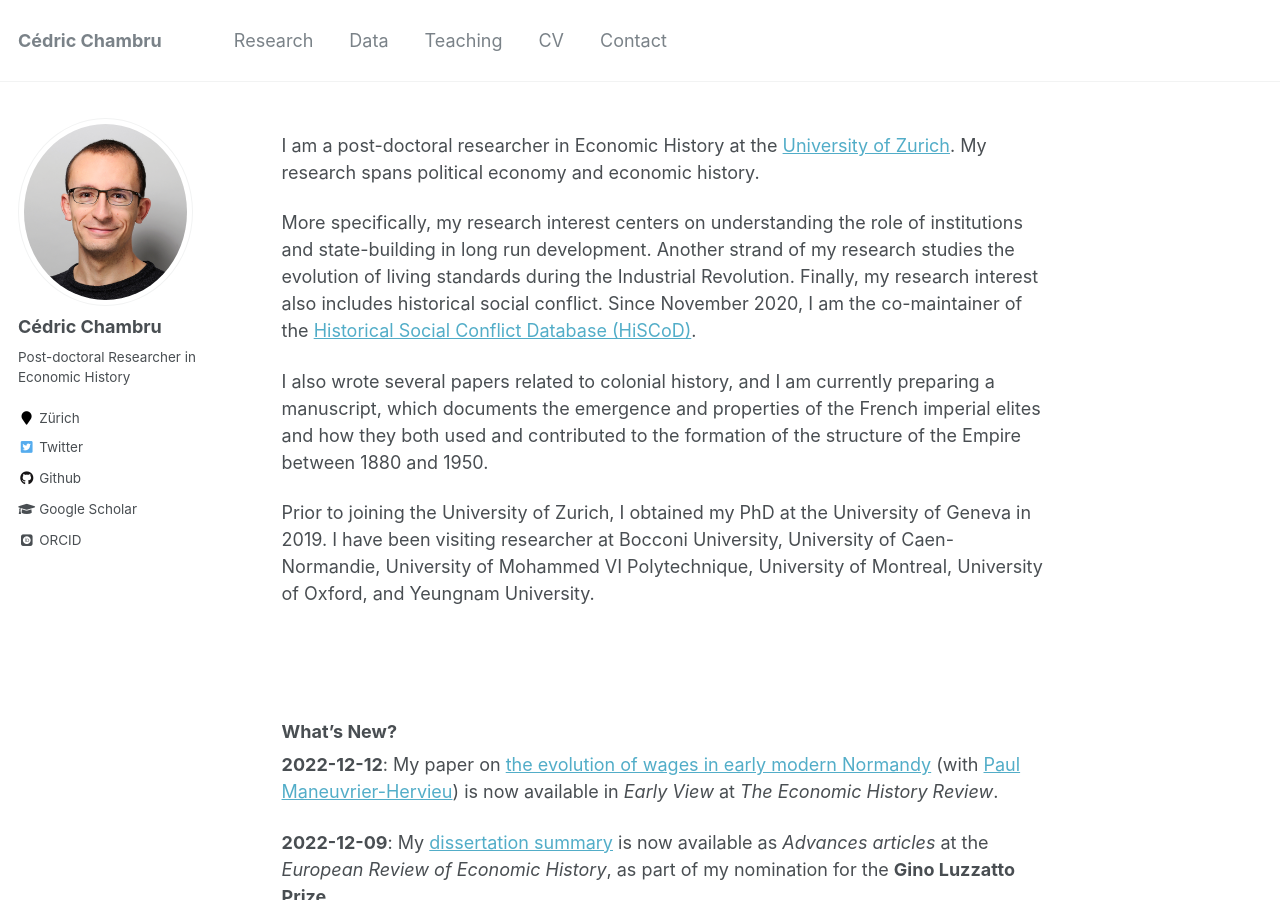
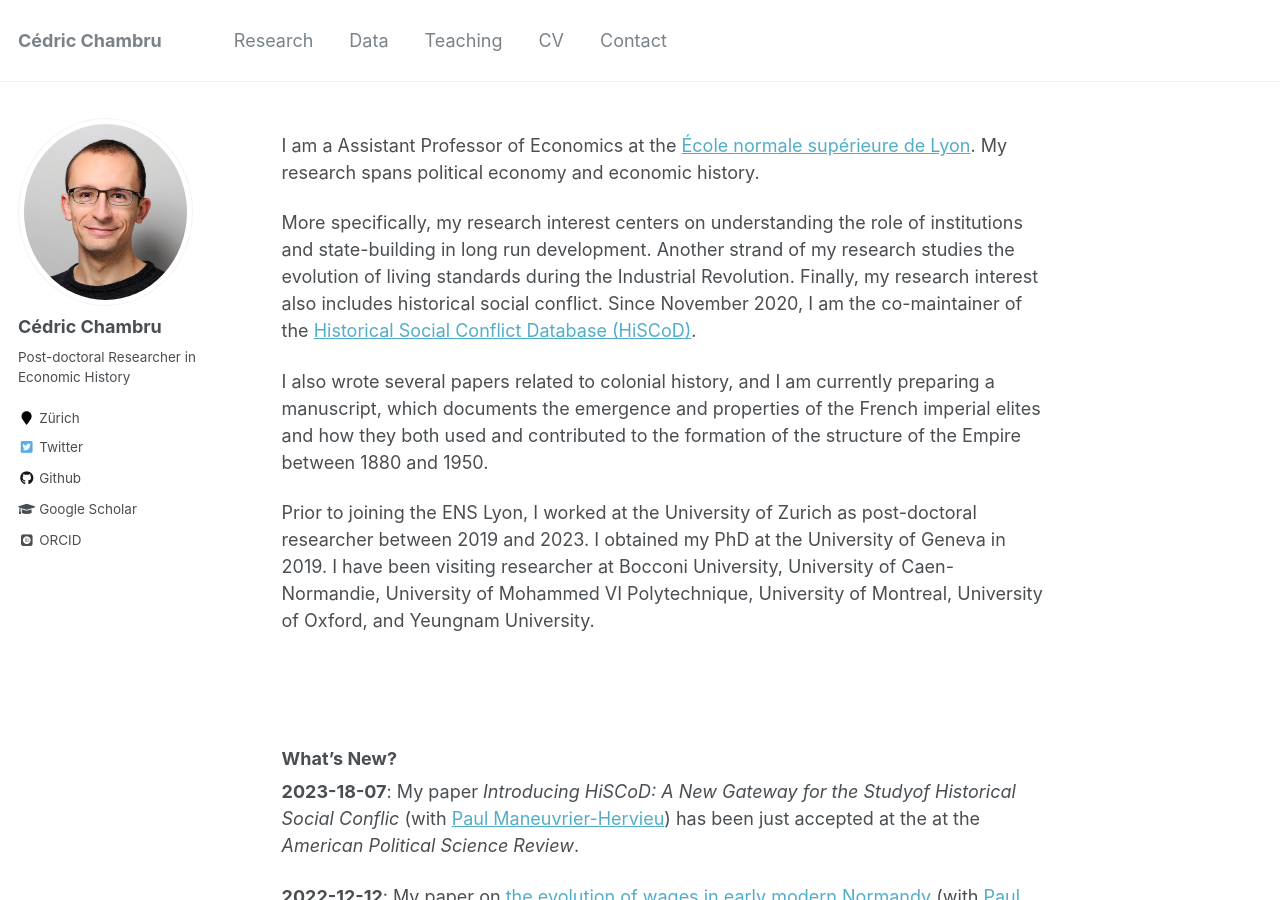
Before and after one commit to CedricChambru/CedricChambru.github.io, a Jekyll site: the page built from _pages/about.md, in a window 1280 px wide and 900 px high. Built offline with Jekyll 4.4.1, drawn with Linux system fonts in a browser that asks for light colours; some web fonts are replaced.

Commit message:
Update about.md

```diff
--- a/_pages/about.md
+++ b/_pages/about.md
@@ -8,18 +8,20 @@ redirect_from:
   - /about.html
 ---
 
-I am a post-doctoral researcher in Economic History at the [University of Zurich](https://www.econ.uzh.ch/en/people/researchers/chambru.html). My research spans political economy and economic history.
+I am a Assistant Professor of Economics at the [École normale supérieure de Lyon](http://economie.ens-lyon.fr). My research spans political economy and economic history.
 
 More specifically, my research interest centers on understanding the role of institutions and state-building in long run development. Another strand of my research studies the evolution of living standards during the Industrial Revolution. Finally, my research interest also includes historical social conflict. Since November 2020, I am the co-maintainer of the [Historical Social Conflict Database (HiSCoD)](https://www.unicaen.fr/hiscod/?locale=en).
 
 I also wrote several papers related to colonial history, and I am currently preparing a manuscript, which documents the emergence and properties of the French imperial elites and how they both used and contributed to the formation of the structure of the Empire between 1880 and 1950.
 
-Prior to joining the University of Zurich, I obtained my PhD at the University of Geneva in 2019. I have been visiting researcher at Bocconi University, University of Caen-Normandie, University of Mohammed VI Polytechnique, University of Montreal, University of Oxford, and Yeungnam University.
+Prior to joining the ENS Lyon, I worked at the University of Zurich as post-doctoral researcher between 2019 and 2023. I obtained my PhD at the University of Geneva in 2019. I have been visiting researcher at Bocconi University, University of Caen-Normandie, University of Mohammed VI Polytechnique, University of Montreal, University of Oxford, and Yeungnam University.
 
 <br>
 <br>
 
 ### What's New?
+
+**2023-18-07**: My paper _Introducing HiSCoD: A New Gateway for the Studyof Historical Social Conflic_ (with [Paul Maneuvrier-Hervieu](https://paulmaneuvrierhervieu.github.io)) has been just accepted at the   at the *American Political Science Review*.
 
 **2022-12-12**: My paper on [the evolution of wages in early modern Normandy](https://doi.org/10.1111/ehr.13220) (with [Paul Maneuvrier-Hervieu](https://paulmaneuvrierhervieu.github.io)) is now available in _Early View_ at *The Economic History Review*.
 
```
